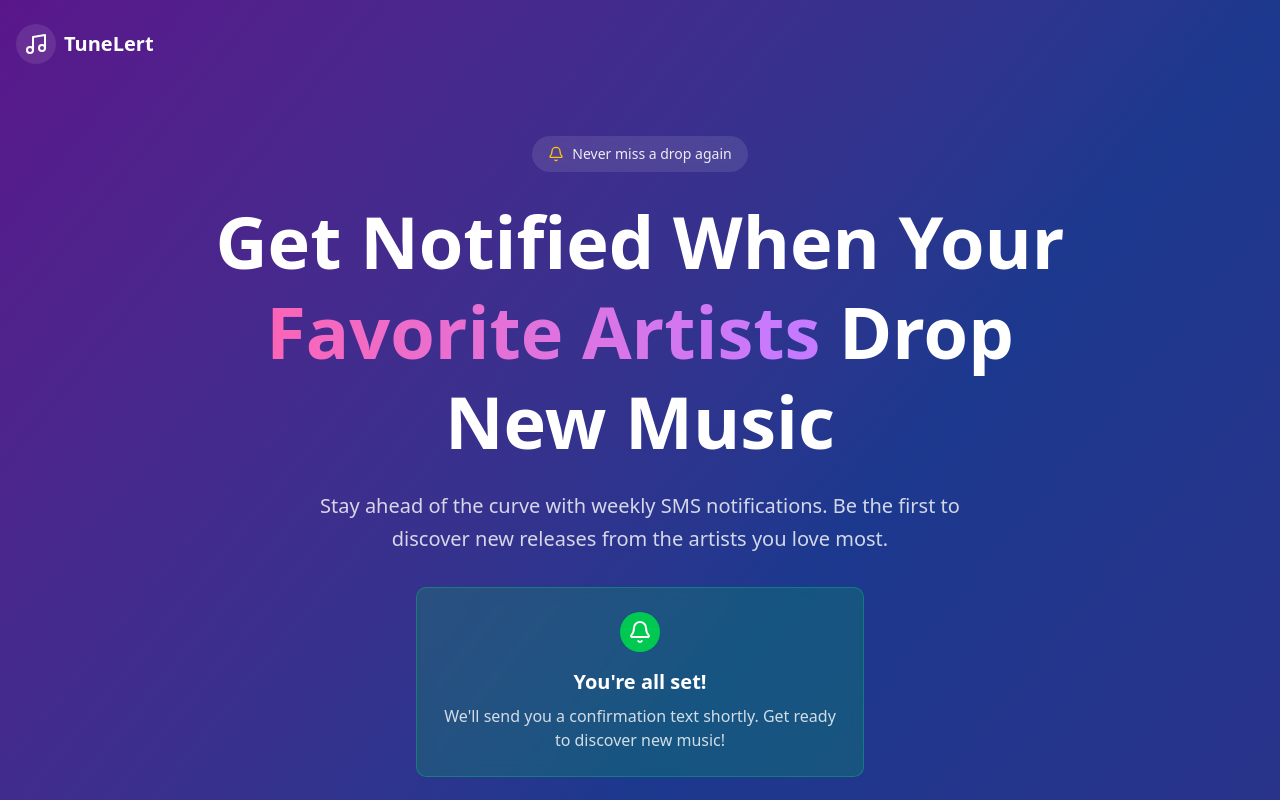
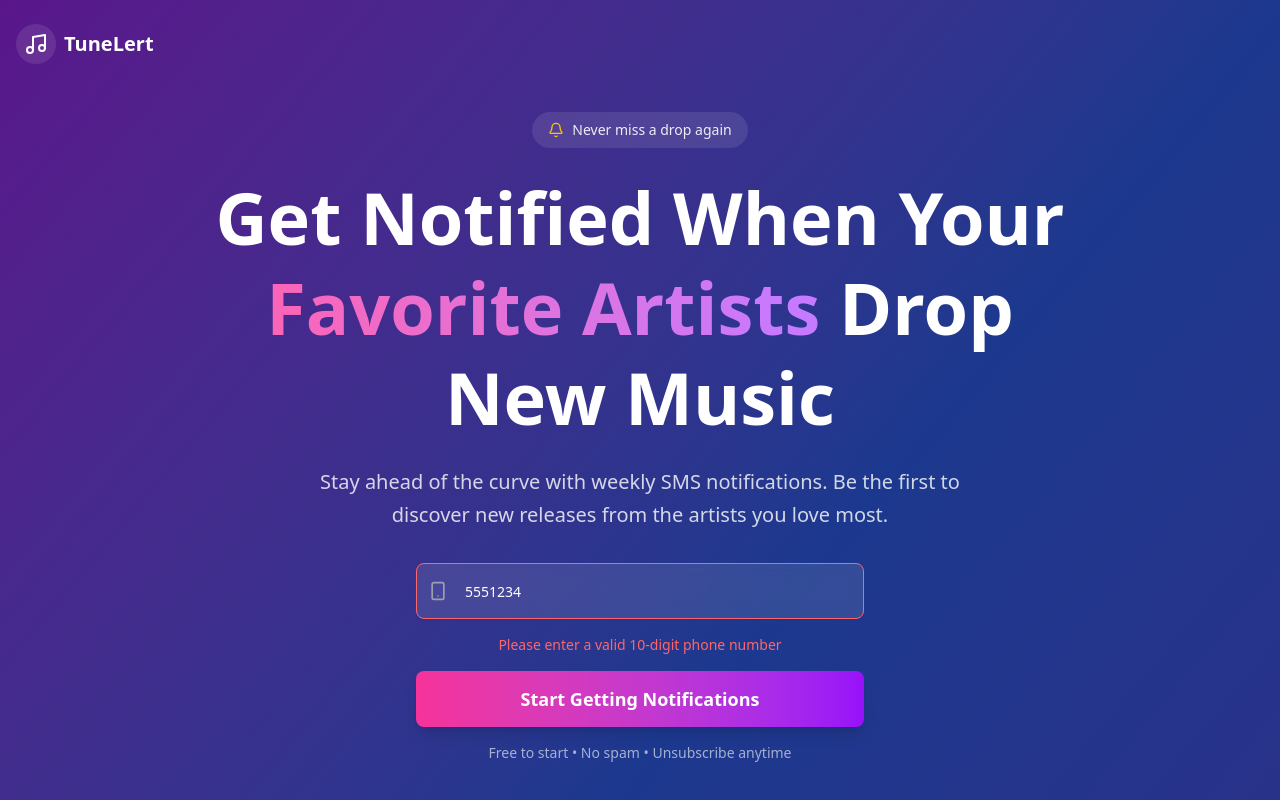
Before and after one commit to srinidhiy/music-drop-alerts, a Next.js app: page / in a window 1280 px wide. Both pictures are taken after typing "5551234" into the empty fields and a click on the button "Start Getting Notifications". Shown: the top 800 px of the page. Built offline with nearby package versions, Linux system fonts and the light colour scheme.

Commit message:
added otp styling

```diff
--- a/package.json
+++ b/package.json
@@ -12,6 +12,7 @@
     "@radix-ui/react-slot": "^1.2.3",
     "class-variance-authority": "^0.7.1",
     "clsx": "^2.1.1",
+    "input-otp": "^1.4.2",
     "lucide-react": "^0.518.0",
     "next": "15.3.4",
     "react": "^19.0.0",
--- a/src/app/page.js
+++ b/src/app/page.js
@@ -6,19 +6,53 @@ import { Input } from "@/components/ui/input"
 import { Card, CardContent } from "@/components/ui/card"
 import { Music, Bell, Smartphone, Users, Zap, Heart } from "lucide-react"
 import { toast } from "react-toastify"
+import { InputOTP, InputOTPGroup, InputOTPSlot, InputOTPSeparator } from "@/components/ui/input-otp"
 
 export default function MusicNotifyLanding() {
   const [phoneNumber, setPhoneNumber] = useState("")
   const [isSubmitted, setIsSubmitted] = useState(false)
+  const [isValid, setIsValid] = useState(true)
+
+  // Phone number validation function
+  const validatePhoneNumber = (phone) => {
+    const cleaned = phone.replace(/\D/g, '')
+    if (cleaned.length === 10) {
+      return true
+    }
+    if (cleaned.length === 11 && cleaned.startsWith('1')) {
+      return true
+    }
+    return false
+  }
+
+  const handlePhoneChange = (e) => {
+    const value = e.target.value
+    setPhoneNumber(value)
+
+    // Only validate if user has entered something
+    if (value.trim()) {
+      setIsValid(validatePhoneNumber(value))
+    } else {
+      setIsValid(true) // Reset validation state when empty
+    }
+  }
 
   const handleSubmit = (e) => {
     e.preventDefault()
-    if (phoneNumber) {
-      setIsSubmitted(true)
-      toast.success("Phone number submitted")
-    } else {
+
+    if (!phoneNumber.trim()) {
       toast.error("Please enter a phone number")
+      return
     }
+
+    if (!validatePhoneNumber(phoneNumber)) {
+      toast.error("Please enter a valid phone number")
+      setIsValid(false)
+      return
+    }
+
+    setIsSubmitted(true)
+    toast.success("Phone number submitted successfully!")
   }
 
   return (
@@ -36,7 +70,7 @@ export default function MusicNotifyLanding() {
       </header>
 
       {/* Hero Section */}
-      <main className="container mx-auto px-4 py-12">
+      <main className="container mx-auto px-4 py-6">
         <div className="text-center max-w-4xl mx-auto">
           <div className="mb-8">
             <div className="inline-flex items-center bg-white/10 backdrop-blur-sm rounded-full px-4 py-2 mb-6">
@@ -67,11 +101,16 @@ export default function MusicNotifyLanding() {
                     type="tel"
                     placeholder="Enter your phone number"
                     value={phoneNumber}
-                    onChange={(e) => setPhoneNumber(e.target.value)}
-                    className="pl-12 h-14 text-lg bg-white/10 backdrop-blur-sm border-white/20 text-white placeholder:text-white/60 focus:border-purple-400 focus:ring-purple-400"
+                    onChange={handlePhoneChange}
+                    className={`pl-12 h-14 text-lg bg-white/10 backdrop-blur-sm border-white/20 text-white placeholder:text-white/60 focus:border-purple-400 focus:ring-purple-400 ${
+                      !isValid && phoneNumber.trim() ? 'border-red-400 focus:border-red-400 focus:ring-red-400' : ''
+                    }`}
                     required
                   />
                 </div>
+                {!isValid && phoneNumber.trim() && (
+                  <p className="text-red-400 text-sm text-center">Please enter a valid 10-digit phone number</p>
+                )}
                 <Button
                   type="submit"
                   size="lg"
@@ -82,16 +121,62 @@ export default function MusicNotifyLanding() {
                 <p className="text-white/60 text-sm">Free to start • No spam • Unsubscribe anytime</p>
               </form>
             ) : (
-              <div className="bg-green-500/20 backdrop-blur-sm border border-green-400/30 rounded-lg p-6">
-                <div className="flex items-center justify-center mb-4">
-                  <div className="bg-green-500 rounded-full p-2">
-                    <Bell className="h-6 w-6 text-white" />
+              <div className="bg-white/10 backdrop-blur-sm border border-white/20 rounded-lg p-8 max-w-md mx-auto">
+                <div className="text-center mb-6">
+                  <div className="bg-blue-500 rounded-full p-3 w-16 h-16 flex items-center justify-center mx-auto mb-4">
+                    <Bell className="h-8 w-8 text-white" />
+                  </div>
+                  <h3 className="text-white text-xl font-semibold mb-2">Verify Your Number</h3>
+                  <p className="text-white/80 text-sm">
+                    We've sent a 6-digit code to <span className="font-semibold">{phoneNumber}</span>
+                  </p>
+                </div>
+
+                <div className="mb-6">
+                  <label className="block text-white/90 text-sm font-medium mb-3 text-center">
+                    Enter verification code
+                  </label>
+                  <div className="flex justify-center">
+                    <InputOTP
+                      maxLength={6}
+                    >
+                      <InputOTPGroup className="gap-2">
+                        <InputOTPSlot index={0} className="w-12 h-12 text-lg font-semibold bg-white/10 border border-white/20 text-white focus:border-blue-400 focus:ring-blue-400 rounded-l-md" />
+                        <InputOTPSlot index={1} className="w-12 h-12 text-lg font-semibold bg-white/10 border border-white/20 text-white focus:border-blue-400 focus:ring-blue-400" />
+                        <InputOTPSlot index={2} className="w-12 h-12 text-lg font-semibold bg-white/10 border border-white/20 text-white focus:border-blue-400 focus:ring-blue-400 rounded-r-md" />
+                        <InputOTPSeparator className="text-white/40" />
+                        <InputOTPSlot index={3} className="w-12 h-12 text-lg font-semibold bg-white/10 border border-white/20 text-white focus:border-blue-400 focus:ring-blue-400 rounded-l-md" />
+                        <InputOTPSlot index={4} className="w-12 h-12 text-lg font-semibold bg-white/10 border border-white/20 text-white focus:border-blue-400 focus:ring-blue-400" />
+                        <InputOTPSlot index={5} className="w-12 h-12 text-lg font-semibold bg-white/10 border border-white/20 text-white focus:border-blue-400 focus:ring-blue-400 rounded-r-md" />
+                      </InputOTPGroup>
+                    </InputOTP>
                   </div>
                 </div>
-                <h3 className="text-white text-xl font-semibold mb-2">You're all set!</h3>
-                <p className="text-white/80">
-                  We'll send you a confirmation text shortly. Get ready to discover new music!
-                </p>
+
+                <div className="text-center space-y-4">
+                  <Button
+                    size="lg"
+                    className="w-full bg-gradient-to-r from-blue-500 to-purple-600 hover:from-blue-600 hover:to-purple-700 text-white font-semibold"
+                  >
+                    Verify & Complete Setup
+                  </Button>
+
+                  <div className="flex items-center justify-center space-x-4 text-sm">
+                    <button className="text-white/60 hover:text-white transition-colors">
+                      Didn't receive code?
+                    </button>
+                    <button className="text-blue-400 hover:text-blue-300 transition-colors font-medium">
+                      Resend
+                    </button>
+                  </div>
+
+                  <button
+                    onClick={() => setIsSubmitted(false)}
+                    className="text-white/60 hover:text-white transition-colors text-sm"
+                  >
+                    ← Back to phone number
+                  </button>
+                </div>
               </div>
             )}
           </div>
--- /dev/null
+++ b/src/components/ui/input-otp.jsx
@@ -0,0 +1,73 @@
+"use client"
+
+import * as React from "react"
+import { OTPInput, OTPInputContext } from "input-otp"
+import { MinusIcon } from "lucide-react"
+
+import { cn } from "@/lib/utils"
+
+function InputOTP({
+  className,
+  containerClassName,
+  ...props
+}) {
+  return (
+    (<OTPInput
+      data-slot="input-otp"
+      containerClassName={cn("flex items-center gap-2 has-disabled:opacity-50", containerClassName)}
+      className={cn("disabled:cursor-not-allowed", className)}
+      {...props} />)
+  );
+}
+
+function InputOTPGroup({
+  className,
+  ...props
+}) {
+  return (
+    (<div
+      data-slot="input-otp-group"
+      className={cn("flex items-center", className)}
+      {...props} />)
+  );
+}
+
+function InputOTPSlot({
+  index,
+  className,
+  ...props
+}) {
+  const inputOTPContext = React.useContext(OTPInputContext)
+  const { char, hasFakeCaret, isActive } = inputOTPContext?.slots[index] ?? {}
+
+  return (
+    (<div
+      data-slot="input-otp-slot"
+      data-active={isActive}
+      className={cn(
+        "data-[active=true]:border-ring data-[active=true]:ring-ring/50 data-[active=true]:aria-invalid:ring-destructive/20 dark:data-[active=true]:aria-invalid:ring-destructive/40 aria-invalid:border-destructive data-[active=true]:aria-invalid:border-destructive dark:bg-input/30 border-input relative flex h-9 w-9 items-center justify-center border-y border-r text-sm shadow-xs transition-all outline-none first:rounded-l-md first:border-l last:rounded-r-md data-[active=true]:z-10 data-[active=true]:ring-[3px]",
+        className
+      )}
+      {...props}>
+      {char}
+      {hasFakeCaret && (
+        <div
+          className="pointer-events-none absolute inset-0 flex items-center justify-center">
+          <div className="animate-caret-blink bg-foreground h-4 w-px duration-1000" />
+        </div>
+      )}
+    </div>)
+  );
+}
+
+function InputOTPSeparator({
+  ...props
+}) {
+  return (
+    (<div data-slot="input-otp-separator" role="separator" {...props}>
+      <MinusIcon />
+    </div>)
+  );
+}
+
+export { InputOTP, InputOTPGroup, InputOTPSlot, InputOTPSeparator }
```
Also changed, not shown: 1 other file (tests, documents, lock files or other folders).
